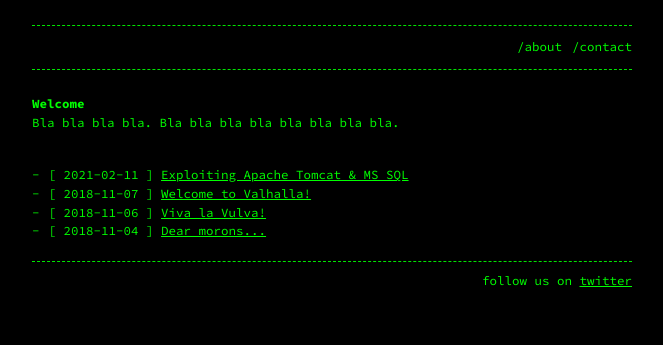
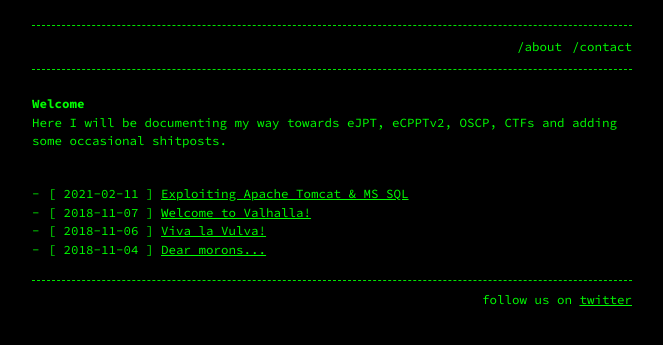
Before and after one commit to a56z/a56z.github.io, a Jekyll site: the page built from index.markdown, in a window 1280 px wide. Shown: the top 345 px of the page, without its empty margins (308-971 px from the left). Built offline with Jekyll 4.4.1, drawn with Linux system fonts in a browser that asks for light colours.

Commit message:
Update index.markdown

```diff
--- a/index.markdown
+++ b/index.markdown
@@ -6,4 +6,4 @@ permalink: /
 
 # Welcome
 
-Bla bla bla bla. Bla bla bla bla bla bla bla bla.
+Here I will be documenting my way towards eJPT, eCPPTv2, OSCP, CTFs and adding some occasional shitposts.
```
